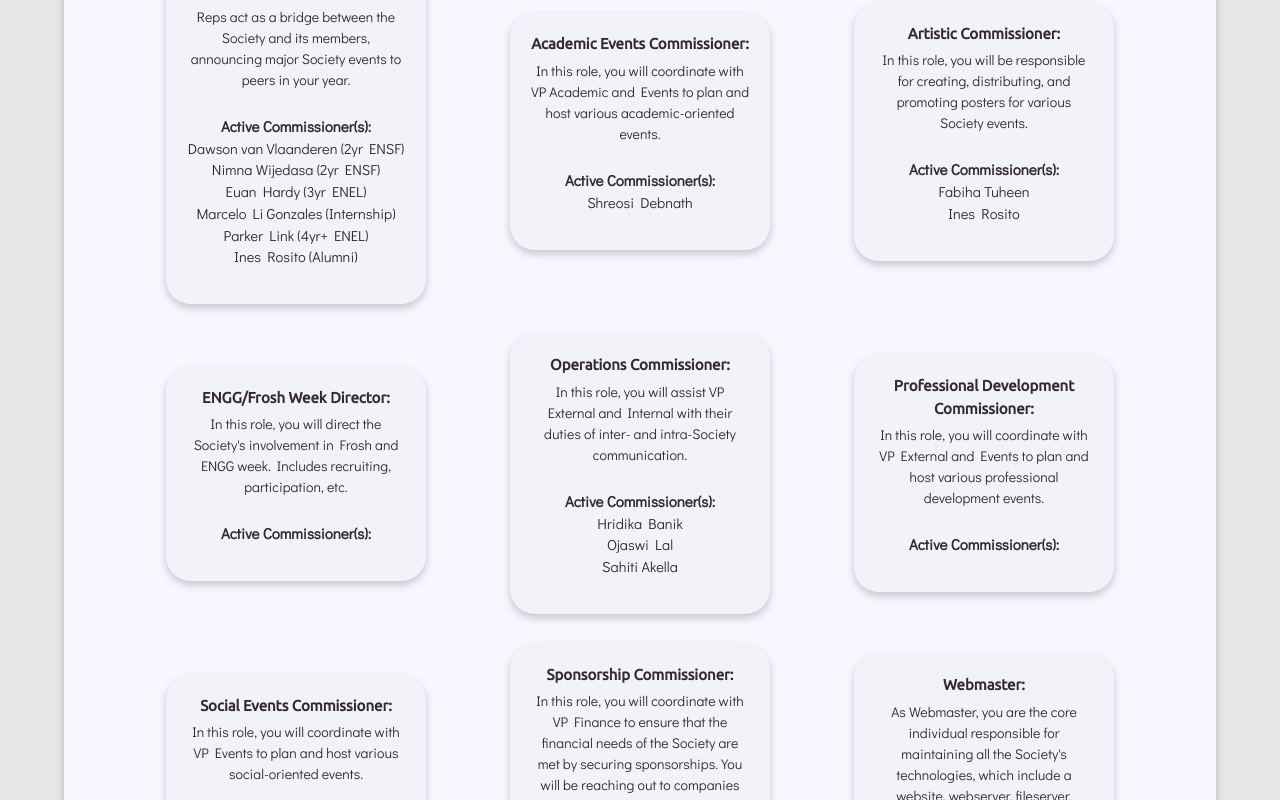
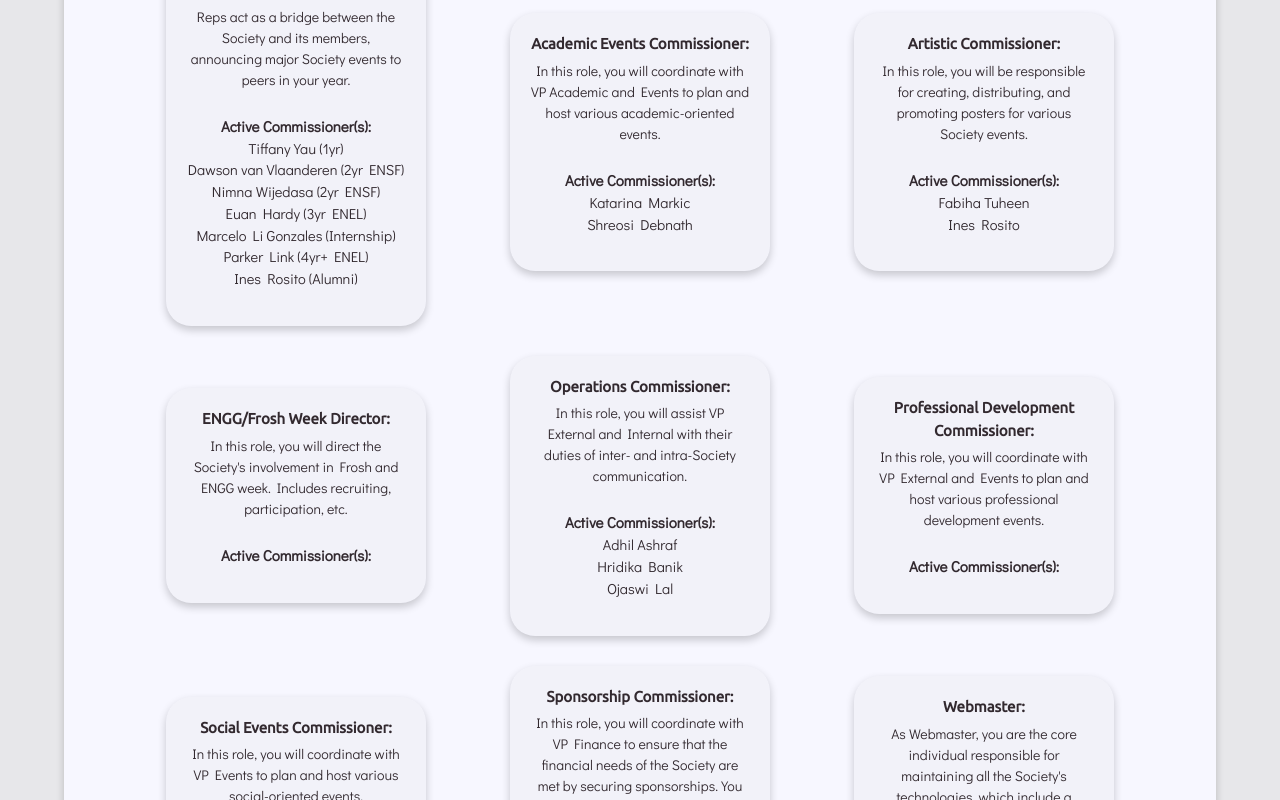
Before and after one commit to zoouofc/zooengg.ca-react, a React (Create React App) app: page /commissioners in a window 1280 px wide. Shown: the part 446-1246 px from the top of the page. Built offline with nearby package versions, Linux system fonts and the light colour scheme.

Commit message:
Some commissioner changes

```diff
--- a/src/pages/CommissionerPage.jsx
+++ b/src/pages/CommissionerPage.jsx
@@ -35,6 +35,7 @@ const CommissionerPage = () => (
       <CommCard
         commRole="ZOO Representatives:"
         names={[
+          "Tiffany Yau (1yr)",
           "Dawson van Vlaanderen (2yr ENSF)",
           "Nimna Wijedasa (2yr ENSF)",
           "Euan Hardy (3yr ENEL)",
@@ -49,7 +50,10 @@ const CommissionerPage = () => (
 
       <CommCard
         commRole="Academic Events Commissioner:"
-        names={["Shreosi Debnath"]}
+        names={[
+        "Katarina Markic",
+        "Shreosi Debnath"
+      ]}
       >
         In this role, you will coordinate with VP Academic and Events
         to plan and host various academic-oriented events.
@@ -77,9 +81,9 @@ const CommissionerPage = () => (
       <CommCard
         commRole="Operations Commissioner:"
         names={[
+          "Adhil Ashraf",
           "Hridika Banik",
           "Ojaswi Lal",
-          "Sahiti Akella"
         ]}
       >
         In this role, you will assist VP External and Internal with
```
